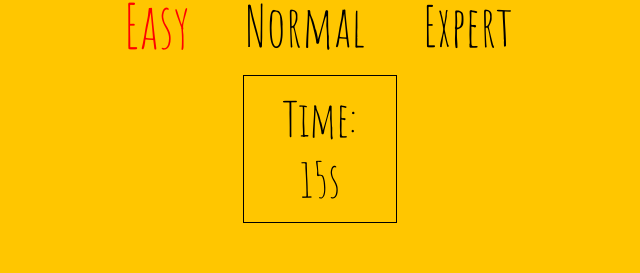
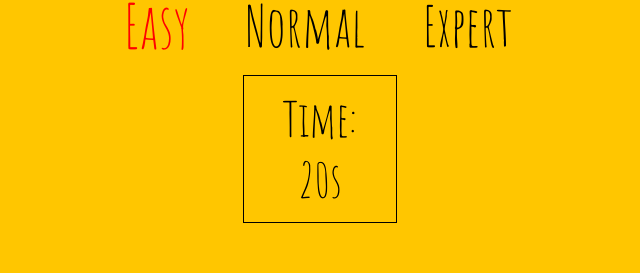
Before and after one commit to mariante0dorescu/Whack-a-mole, a plain HTML site: page index.html in a window 1280 px wide. Both pictures are taken after a click on the button "Easy". Shown: the part 323-596 px from the top of the page, 320-960 px from the left. Drawn offline with Linux system fonts and the light colour scheme.

Commit message:
final fix

```diff
--- a/index.html
+++ b/index.html
@@ -152,7 +152,7 @@ function resetTimeDisplay(setUserLevel){
   switch (setUserLevel){
     case "expert": seconds = 10; timeLeft.textContent = `Time: 10s`; break;
     case "normal": seconds = 15; timeLeft.textContent = `Time: 15s`; break;
-    case "easy": seconds = 20; timeLeft.textContent = `Time: 15s`; break;
+    case "easy": seconds = 20; timeLeft.textContent = `Time: 20s`; break;
     default: seconds = 20; timeLeft.textContent = `Time: 20s`;
   }
 
```
